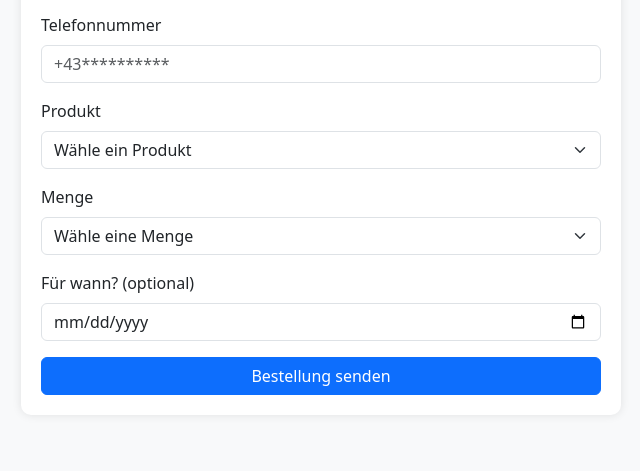
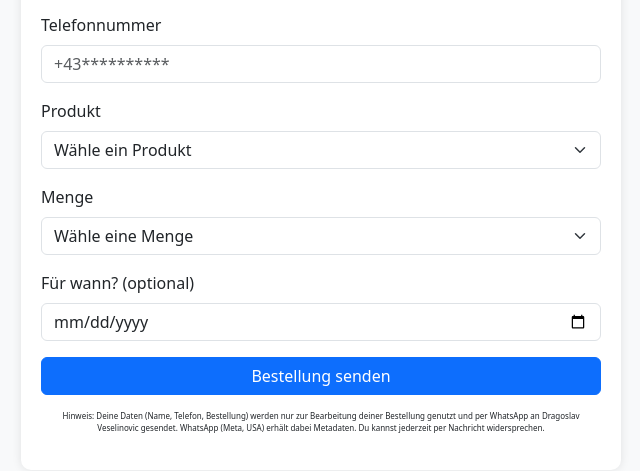
Before and after one commit to milosdimi/pecenje, a plain HTML site: page index.html in a window 1280 px wide. Shown: the part 175-646 px from the top of the page, without its empty margins (319-959 px from the left). Drawn offline with nearby package versions, Linux system fonts and the light colour scheme.

Commit message:
datenschutz addet

```diff
--- a/index.html
+++ b/index.html
@@ -1,5 +1,6 @@
 <!DOCTYPE html>
 <html lang="de">
+
 <head>
     <meta charset="UTF-8">
     <meta name="viewport" content="width=device-width, initial-scale=1.0">
@@ -9,6 +10,7 @@
     <link href="https://cdn.jsdelivr.net/npm/bootstrap@5.3.2/dist/css/bootstrap.min.css" rel="stylesheet">
     <link rel="stylesheet" href="style.css">
 </head>
+
 <body>
     <div class="form-container">
         <h2 class="text-center mb-4">Bestellung aufgeben</h2>
@@ -47,7 +49,8 @@
             <!-- Zusätzliches kg-Eingabefeld (versteckt) -->
             <div class="mb-3" id="kgEingabe" style="display: none;">
                 <label for="kgMenge" class="form-label">Wie viel kg?</label>
-                <input type="number" class="form-control" id="kgMenge" name="kgMenge" step="0.1" min="0.1" placeholder="z. B. 1.5">
+                <input type="number" class="form-control" id="kgMenge" name="kgMenge" step="0.1" min="0.1"
+                    placeholder="z. B. 1.5">
             </div>
             <!-- Für wann (optional) -->
             <div class="mb-3">
@@ -57,9 +60,20 @@
             <!-- Submit Button -->
             <button type="submit" class="btn btn-primary w-100">Bestellung senden</button>
         </form>
+        <!-- Datenschutzhinweis -->
+        <p class="datenschutz-hinweis">
+            Hinweis: Deine Daten (Name, Telefon, Bestellung) werden nur zur Bearbeitung deiner Bestellung genutzt und
+            per WhatsApp an Dragoslav Veselinovic gesendet. WhatsApp (Meta, USA) erhält dabei Metadaten. Du kannst jederzeit per
+            Nachricht widersprechen.
+        </p>
+        <!-- Impressum (optional, falls später geschäftlich)
+        <p style="font-size: 12px; margin-top: 5px; text-align: center;">
+            [Dein Name], [Deine Adresse], [Deine E-Mail]
+        </p> -->
     </div>
     <!-- Bootstrap JS -->
     <script src="https://cdn.jsdelivr.net/npm/bootstrap@5.3.2/dist/js/bootstrap.bundle.min.js"></script>
     <script src="script.js"></script>
 </body>
+
 </html>
--- a/style.css
+++ b/style.css
@@ -9,10 +9,16 @@ body {
     padding: 20px;
     background-color: #fff;
     border-radius: 10px;
-    box-shadow: 0 0 10px rgba(0,0,0,0.1);
+    box-shadow: 0 0 10px rgba(0, 0, 0, 0.1);
 }
 
 /* Optional: Animation für das kg-Feld */
 #kgEingabe {
     transition: all 0.3s ease;
 }
+
+.datenschutz-hinweis {
+    font-size: 8px;
+    margin-top: 15px;
+    text-align: center;
+}
```
